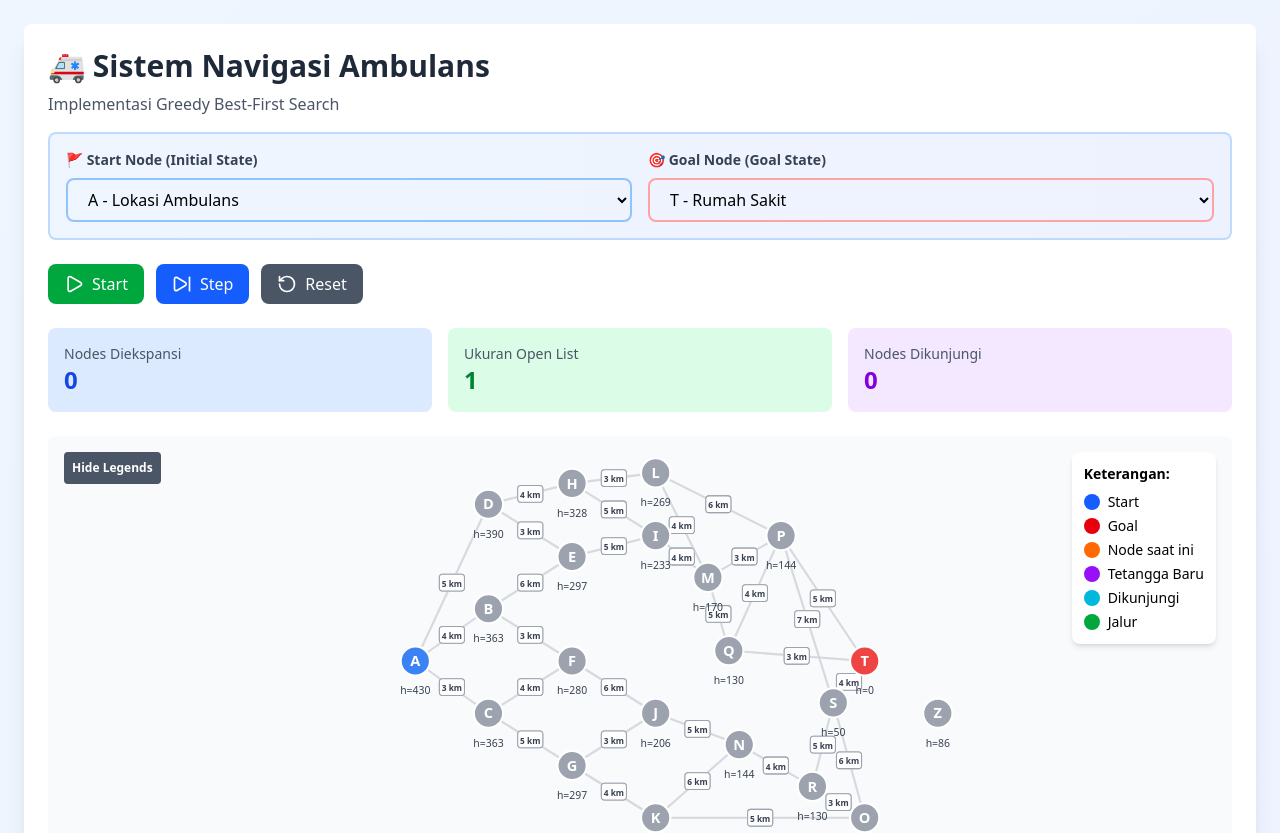
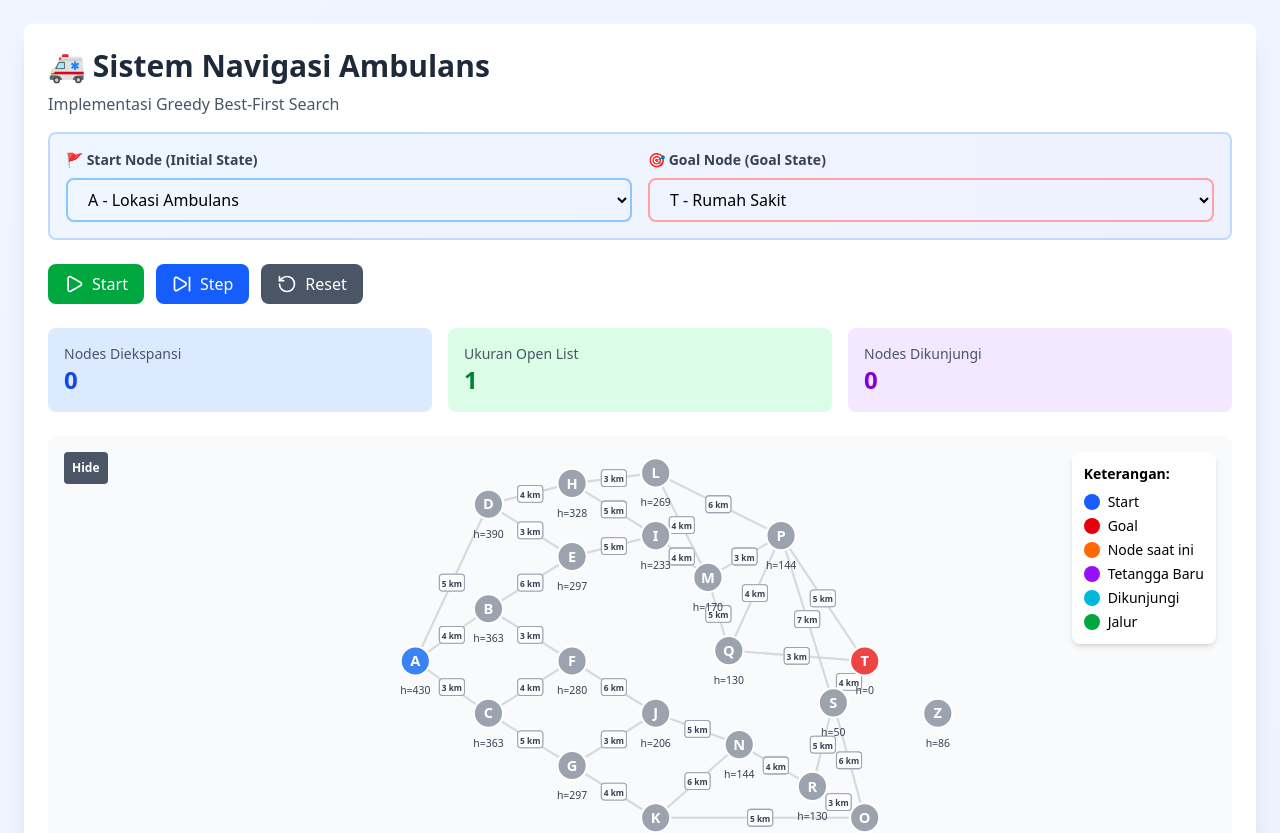
Before and after one commit to ichnasa/gbfs_react_tailwind, a React (Vite) app: page / in a window 1280 px wide. Shown: the top 833 px of the page. Built offline with nearby package versions, Linux system fonts and the light colour scheme.

Commit message:
Add hide legends button

```diff
--- a/src/AmbulancePathfinding.jsx
+++ b/src/AmbulancePathfinding.jsx
@@ -653,7 +653,7 @@ const AmbulancePathfinding = () => {
             onClick={() => setShowLegend((prev) => !prev)}
             className="absolute top-4 left-4 bg-gray-600 p-2 rounded text-white text-xs font-semibold"
           >
-            Hide Legends
+            {showLegend ? "Hide" : "Show"}
           </button>
           {showLegend ? (
             <div className="absolute top-4 right-4 bg-white p-3 rounded-lg shadow-md text-sm">
```
